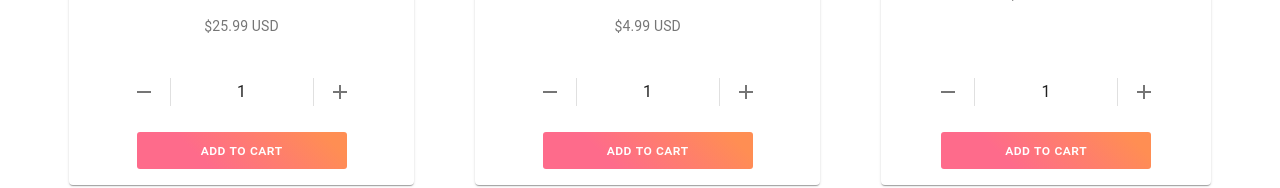
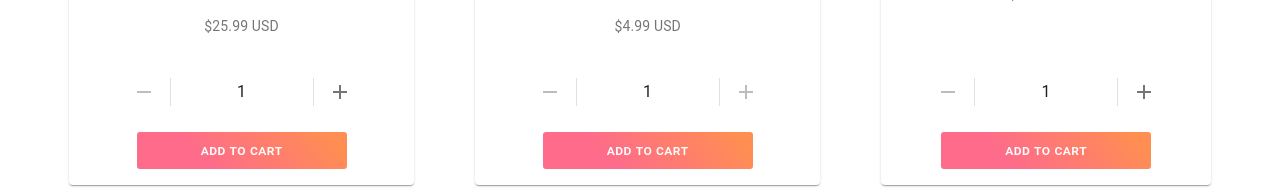
Before and after one commit to mimitorres/yugen-torres, a React (Create React App) app: page / in a window 1280 px wide. Shown: the part 417-605 px from the top of the page. Built offline with nearby package versions, Linux system fonts and the light colour scheme.

Commit message:
added stock logic to item count component

```diff
--- a/src/App.js
+++ b/src/App.js
@@ -1,46 +1,52 @@
-import { Container, makeStyles } from '@material-ui/core';
-import ItemListContainer from './component/item-list-container/ItemListContainer';
-import NavBar from './component/navbar/NavBar';
+import { Container, makeStyles } from "@material-ui/core";
+import ItemListContainer from "./component/item-list-container/ItemListContainer";
+import NavBar from "./component/navbar/NavBar";
+
+const products = [
+  {
+    title: "Tales of Japan Hardcover Notebook",
+    imageUrl:
+      "https://cdn.shopify.com/s/files/1/1403/8979/products/Tales-of-Japan-Hardcover-Notebook-manga-style-notebook-lined-blank-grid-paper-stationery-school-supplies-office-supplies-22_1024x1024.png?v=1602285677",
+    price: "$25.99 USD",
+    stock: 10,
+  },
+  {
+    title: "KOKUYO Campus Notebook - Semi B5 - Lined",
+    imageUrl:
+      "https://cdn.shopify.com/s/files/1/1403/8979/products/Kokuyo-Campus-Notebook-Semi-B5-Dotted-6-mm-Rule-ruled-paper-stationery-school-supplies-office-supplies_grande.png?v=1581968040",
+    price: "$4.99 USD",
+    stock: 1,
+  },
+  {
+    title: "Sumikko Gurashi Daily Notebook",
+    imageUrl:
+      "https://cdn.shopify.com/s/files/1/1403/8979/products/1-pc-Sumikko-Gurashi-Daily-planner-Notebook-leather-planner-stationery-school-supplies-office-supplies_1024x1024.png?v=1618650994",
+    price: "$25.99 USD",
+    stock: 3,
+  },
+];
 
 const useStyles = makeStyles({
-  appContainer:{
-    display: 'flex',
-    flexDirection:'column'
+  appContainer: {
+    display: "flex",
+    flexDirection: "column",
   },
-  content:{
-    marginTop: '1em',
-  }
-})
+  content: {
+    marginTop: "1em",
+  },
+});
 
 const App = () => {
-  const products = [
-    {
-      title: 'Tales of Japan Hardcover Notebook',
-      imageUrl: 'https://cdn.shopify.com/s/files/1/1403/8979/products/Tales-of-Japan-Hardcover-Notebook-manga-style-notebook-lined-blank-grid-paper-stationery-school-supplies-office-supplies-22_1024x1024.png?v=1602285677',
-      prize: '$25.99 USD',
-    },
-    {
-      title: 'KOKUYO Campus Notebook - Semi B5 - Lined',
-      imageUrl: 'https://cdn.shopify.com/s/files/1/1403/8979/products/Kokuyo-Campus-Notebook-Semi-B5-Dotted-6-mm-Rule-ruled-paper-stationery-school-supplies-office-supplies_grande.png?v=1581968040',
-      prize: '$4.99 USD',
-    },
-    {
-      title: 'Sumikko Gurashi Daily Notebook',
-      imageUrl: 'https://cdn.shopify.com/s/files/1/1403/8979/products/1-pc-Sumikko-Gurashi-Daily-planner-Notebook-leather-planner-stationery-school-supplies-office-supplies_1024x1024.png?v=1618650994',
-      prize:'$25.99 USD',
-    }
-  ];
-
-  const classes = useStyles()
+  const classes = useStyles();
 
   return (
     <div className={classes.appContainer}>
-        <NavBar/>
-        <Container className={classes.content}>
-          <ItemListContainer products={products}/>
-        </Container>
+      <NavBar />
+      <Container className={classes.content}>
+        <ItemListContainer products={products} />
+      </Container>
     </div>
-  )
-}
+  );
+};
 
 export default App;
--- a/src/component/item-count/ItemCount.jsx
+++ b/src/component/item-count/ItemCount.jsx
@@ -1,6 +1,6 @@
 import { useState } from "react";
 import {
-Button,
+  Button,
   IconButton,
   Divider,
   makeStyles,
@@ -9,21 +9,21 @@ Button,
 import { Add, Remove } from "@material-ui/icons";
 
 const useStyles = makeStyles((theme) => ({
-    root:{
-        display:'flex',
-        flexDirection:'column',
-        alignItems: 'center',
-        padding: '0 1em 1em',
-        marginTop: 'auto',
-    },
+  root: {
+    display: "flex",
+    flexDirection: "column",
+    alignItems: "center",
+    padding: "0 1em 1em",
+    marginTop: "auto",
+  },
   countRoot: {
     padding: "2px 4px",
     display: "flex",
-    flexDirection:'row',
+    flexDirection: "row",
     alignItems: "center",
     maxWidth: "15em",
-    width: '100%',
-    margin: '1em',
+    width: "100%",
+    margin: "1em",
   },
   input: {
     textAlign: "center",
@@ -36,23 +36,25 @@ const useStyles = makeStyles((theme) => ({
     height: 28,
     margin: 4,
   },
-  button:{
-    background: 'linear-gradient(45deg, #FE6B8B 30%, #FF8E53 90%)',
+  button: {
+    background: "linear-gradient(45deg, #FE6B8B 30%, #FF8E53 90%)",
     border: 0,
     borderRadius: 3,
-    color: 'white',
-    fontVariantCaps: 'all-small-caps',
-    maxWidth: '15em',
-    width: '100%',
+    color: "white",
+    fontVariantCaps: "all-small-caps",
+    maxWidth: "15em",
+    width: "100%",
   },
 }));
 
-const ItemCount = () => {
+const ItemCount = ({ product }) => {
   const classes = useStyles();
   const [itemCount, setItemCount] = useState(1);
 
   const addItem = () => {
-    setItemCount((prevState) => prevState + 1);
+    setItemCount((prevState) =>
+      prevState < product.stock ? prevState + 1 : prevState
+    );
   };
 
   const removeItem = () => {
@@ -60,13 +62,13 @@ const ItemCount = () => {
   };
 
   const alertCart = () => {
-      alert("Added to cart!")
-  }
+    alert(`Added ${itemCount} ${itemCount>1 ? 'products' : 'product'} to the cart!`);
+  };
 
   return (
     <div className={classes.root}>
       <div className={classes.countRoot}>
-        <IconButton className={classes.iconButton} onClick={() => removeItem()}>
+        <IconButton className={classes.iconButton} onClick={() => removeItem()} disabled={(itemCount === 1)}>
           <Remove />
         </IconButton>
         <Divider className={classes.divider} orientation="vertical" />
@@ -74,11 +76,22 @@ const ItemCount = () => {
           {itemCount}
         </Typography>
         <Divider className={classes.divider} orientation="vertical" />
-        <IconButton className={classes.iconButton} onClick={() => addItem()}>
+        <IconButton
+          className={classes.iconButton}
+          onClick={() => addItem()}
+          disabled={itemCount >= product.stock}
+        >
           <Add />
         </IconButton>
       </div>
-      <Button size="medium" className={classes.button} onClick={alertCart}>Add to Cart</Button>
+      <Button
+        size="medium"
+        className={classes.button}
+        onClick={alertCart}
+        disabled={product.stock === 0}
+      >
+        Add to Cart
+      </Button>
     </div>
   );
 };
--- a/src/component/item-list-container/ItemListContainer.jsx
+++ b/src/component/item-list-container/ItemListContainer.jsx
@@ -1,21 +1,24 @@
-import { makeStyles } from '@material-ui/core'
-import React from 'react'
-import ProductCard from '../product-card/ProductCard'
+import { makeStyles } from "@material-ui/core";
+import React from "react";
+import ProductCard from "../product-card/ProductCard";
 
 const useStyles = makeStyles({
-    catalog:{
-        display: 'flex',
-        flexDirection: 'row',
-        justifyContent: 'space-evenly',
-    }
-})
+  catalog: {
+    display: "flex",
+    flexDirection: "row",
+    justifyContent: "space-evenly",
+  },
+});
 
-const ItemListContainer = ({products}) => {
-    const classes = useStyles()
-    return (<div className={classes.catalog}>
-       {products.map(p => <ProductCard product={p}/>)}
+const ItemListContainer = ({ products }) => {
+  const classes = useStyles();
+  return (
+    <div className={classes.catalog}>
+      {products.map((p) => (
+        <ProductCard product={p} />
+      ))}
     </div>
-    )
-}
+  );
+};
 
-export default ItemListContainer
+export default ItemListContainer;
--- a/src/component/product-card/ProductCard.jsx
+++ b/src/component/product-card/ProductCard.jsx
@@ -1,25 +1,31 @@
-import { makeStyles, Card, CardActionArea, CardContent, CardMedia, Typography } from "@material-ui/core";
+import {
+  makeStyles,
+  Card,
+  CardActionArea,
+  CardContent,
+  CardMedia,
+  Typography,
+} from "@material-ui/core";
 
 import ItemCount from "../item-count/ItemCount";
 
 const useStyles = makeStyles({
   root: {
     maxWidth: 345,
-      display: 'flex',
-      flexDirection: 'column',
-      margin: '1em',
+    display: "flex",
+    flexDirection: "column",
+    margin: "1em",
   },
   media: {
     height: 250,
   },
-    productText:{
-        textAlign: 'center',
+  productText: {
+    textAlign: "center",
   },
 });
 
-const ProductCard = ({product}) => {
-
-    const classes = useStyles()
+const ProductCard = ({ product }) => {
+  const classes = useStyles();
 
   return (
     <Card className={classes.root}>
@@ -30,15 +36,15 @@ const ProductCard = ({product}) => {
           title={product.title}
         />
         <CardContent className={classes.productText}>
-          <Typography gutterBottom variant="h6" component="h2" >
+          <Typography gutterBottom variant="h6" component="h2">
             {product.title}
           </Typography>
           <Typography variant="body2" color="textSecondary" component="p">
-            {product.prize}
+            {product.price}
           </Typography>
         </CardContent>
       </CardActionArea>
-        <ItemCount/>
+      <ItemCount product={product} />
     </Card>
   );
 };
```
Lines whose indentation alone changed are shown as unchanged.
